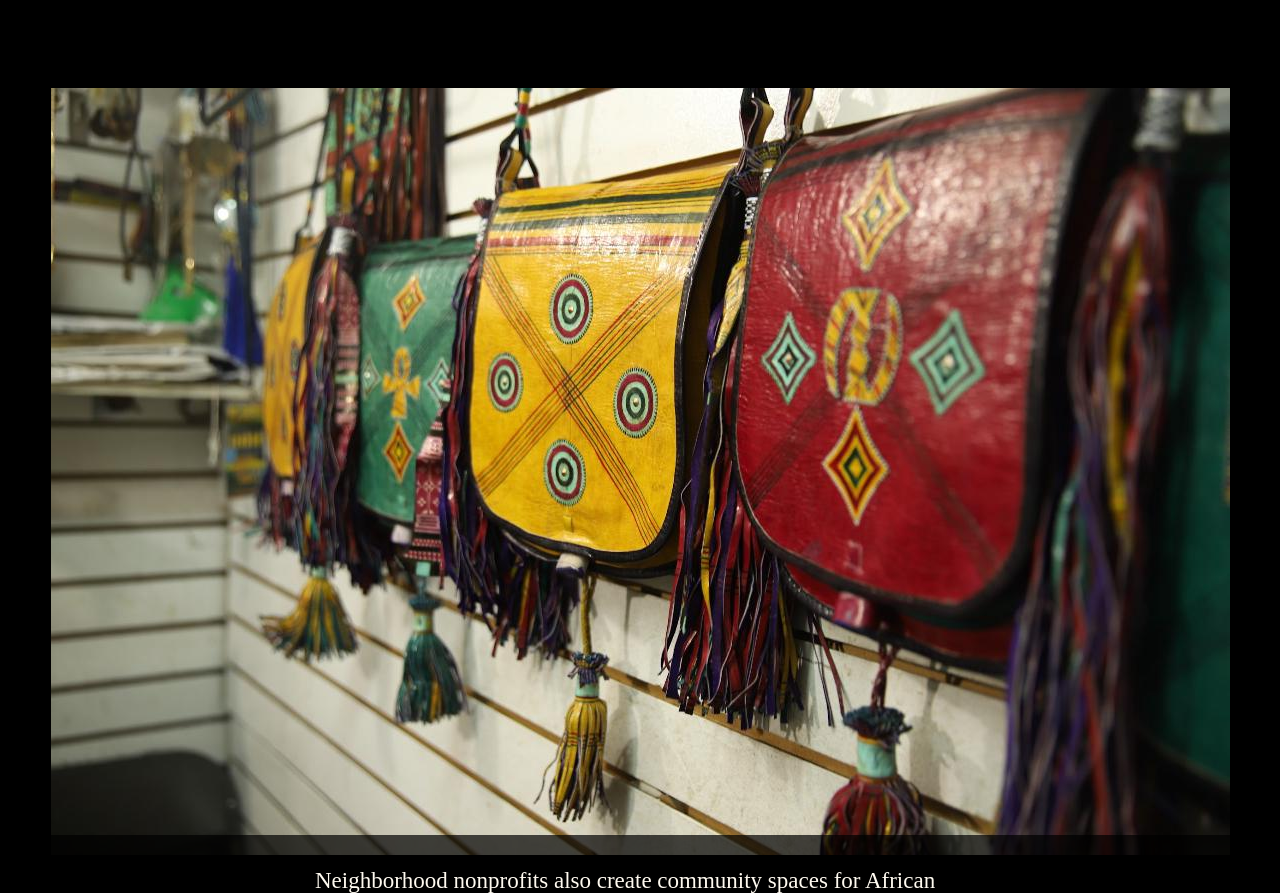
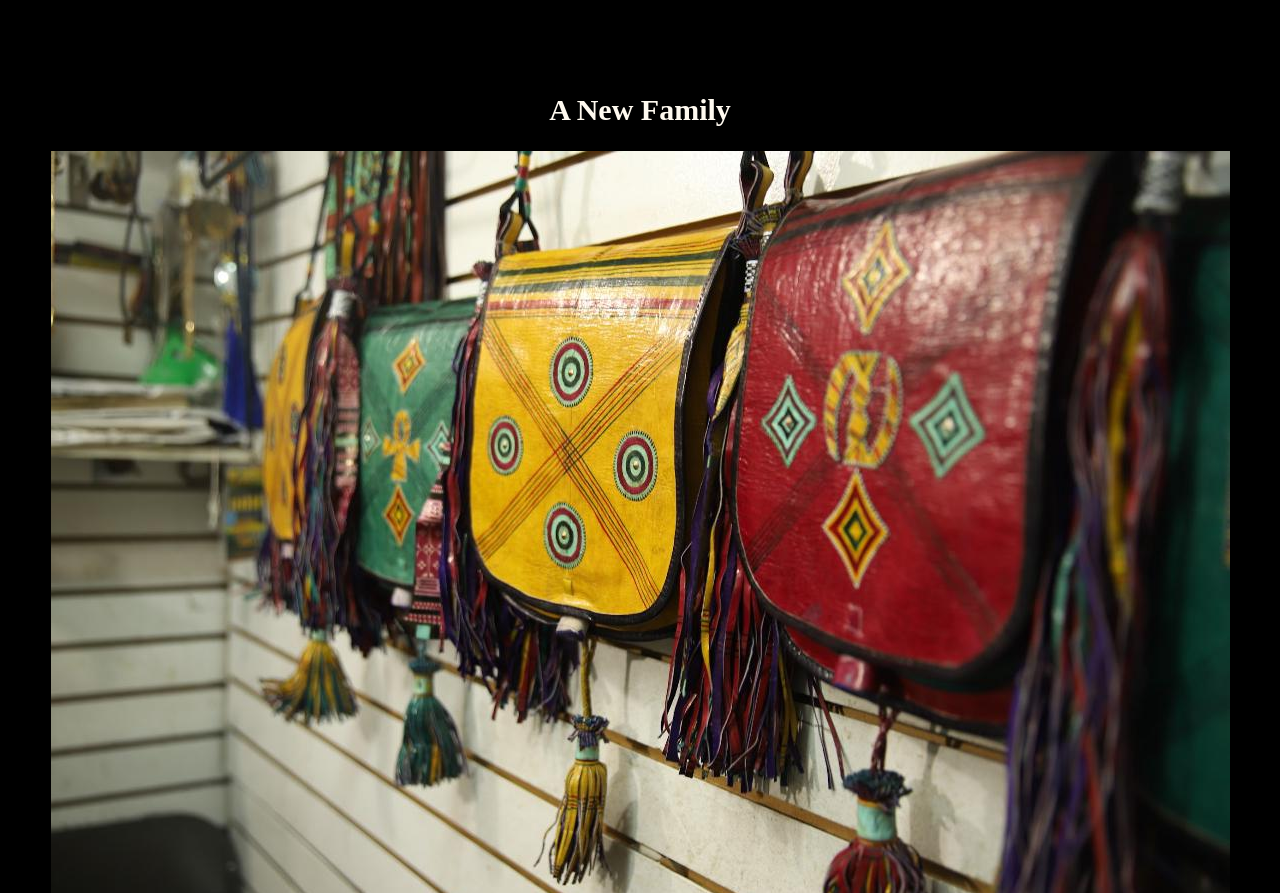
Before and after one commit to davidpaiz-torres/visual_project, a plain HTML site: page index.html in a window 1280 px wide. Shown: the part 5077-5970 px from the top of the page. Drawn offline with Linux system fonts and the light colour scheme; a script that the page names is missing.

Commit message:
added heading to third section

```diff
--- a/index.html
+++ b/index.html
@@ -77,6 +77,7 @@
         <br>
     </div>
     <div class="container">
+        <h1>A New Family</h1>
         <div class="scene">
             <img id="bags" src="media/colorful-bags.jpeg" alt="A line of hand-made bags lined up hung on a wall.">
         </div>
```
Also changed, not shown: 1 other file.
